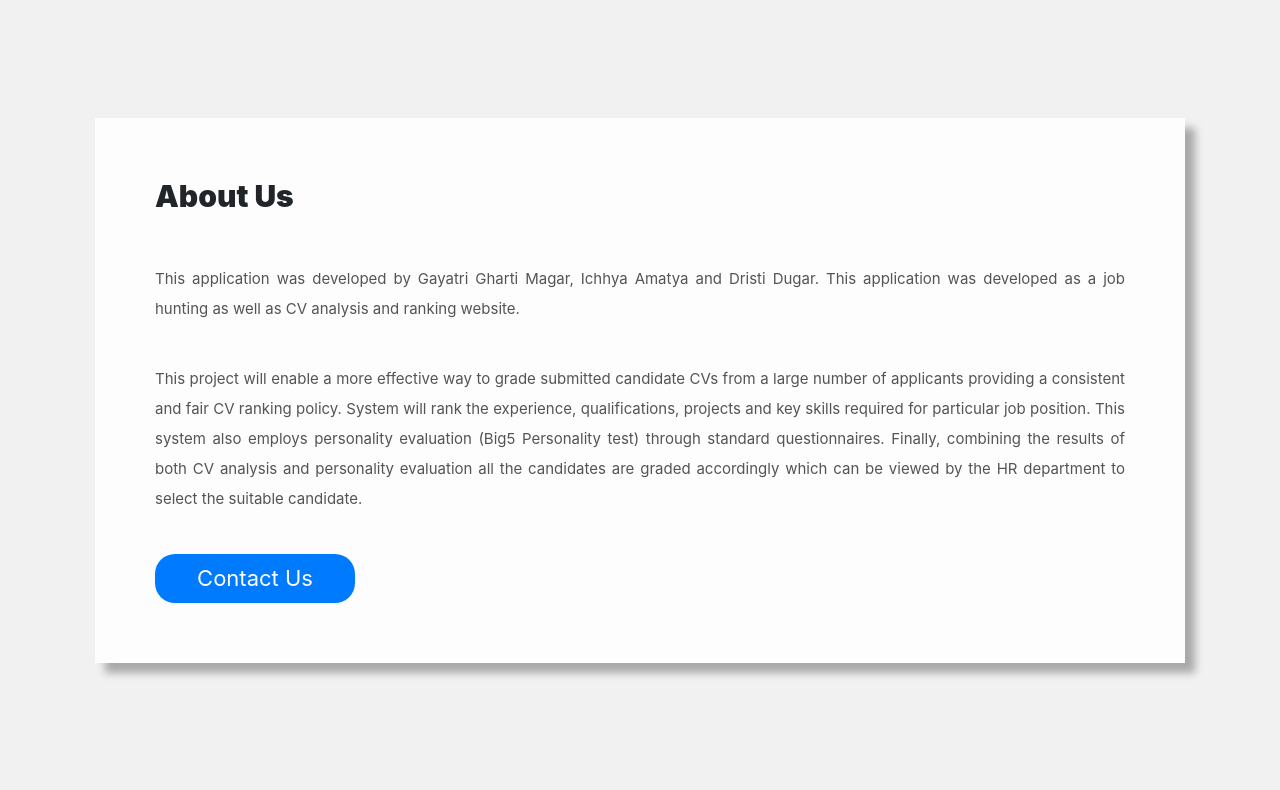
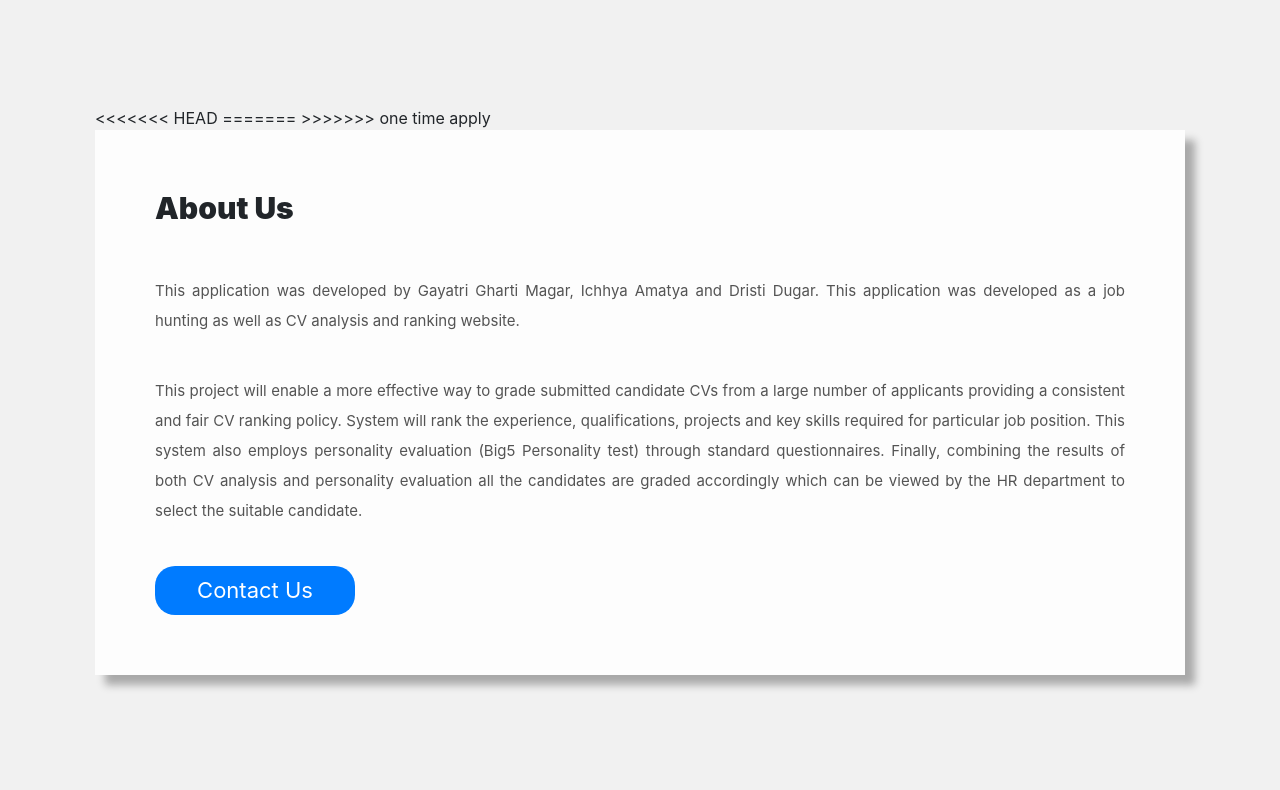
Before and after one commit to DIG-git/RECRUIT_DIG, a Django app: page /about in a window 1280 px wide. Shown: the part 70-860 px from the top of the page. Run offline with Django 3.2, Linux system fonts and the light colour scheme; some libraries are stand-ins or nearby versions; some web fonts are replaced.

Commit message:
rebase 11/12

```diff
--- a/Home/urls.py
+++ b/Home/urls.py
@@ -12,5 +12,5 @@ urlpatterns = [
     path('personality_test', views.personality_test, name='personality_test'),
     path('personality_score', views.personality_score, name='personality_score'),
     path('search_result', views.search, name='search'),
-    path('about', views.about, name='about'),
+    path('about', views.about, name='about')
 ]
--- a/templates/Home/about.html
+++ b/templates/Home/about.html
@@ -9,6 +9,10 @@
 
 </head>
 
+<<<<<<< HEAD
+=======
+
+>>>>>>> one time apply
 <style>
   *{
    margin: 0;
```
Also changed, not shown: 1 other file.
